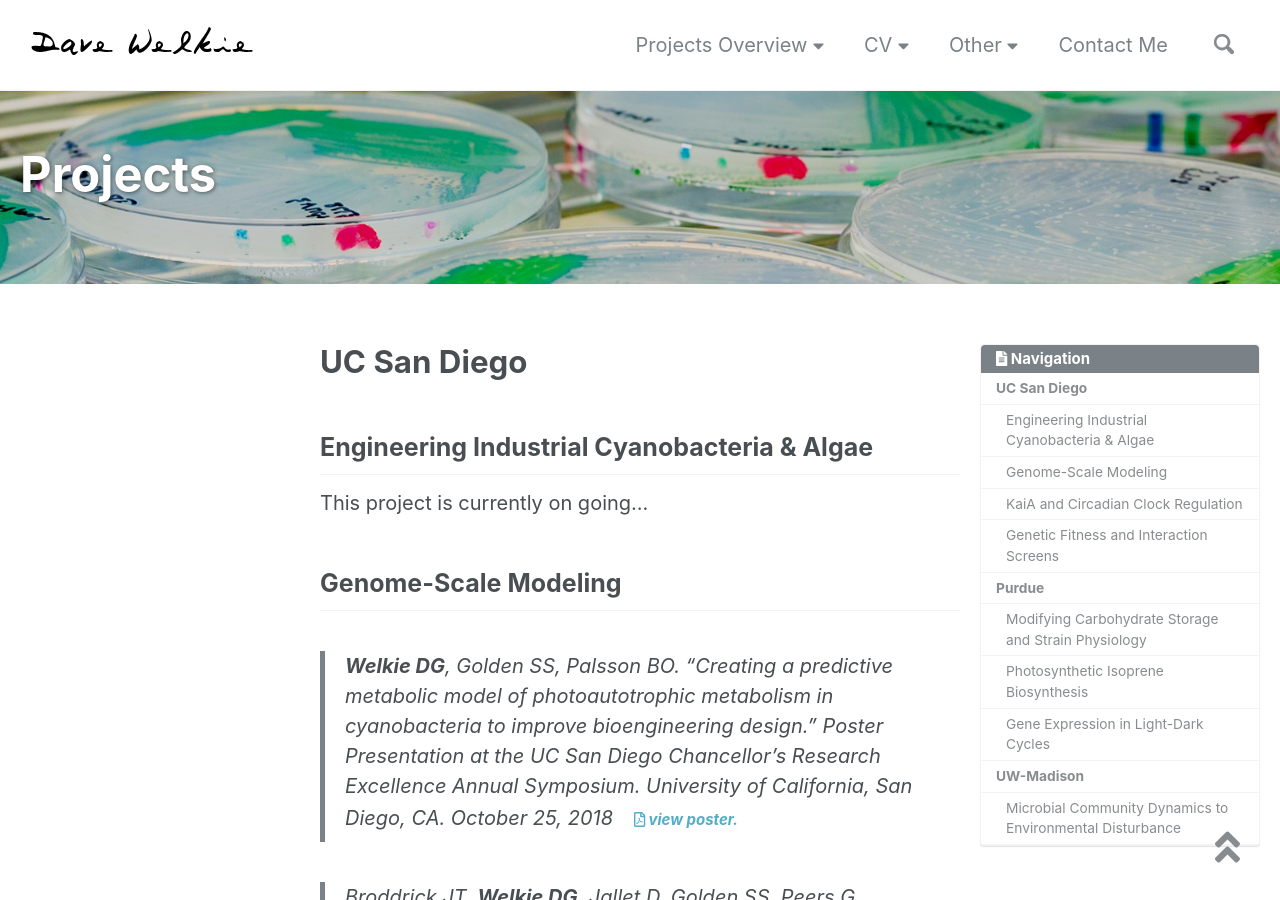
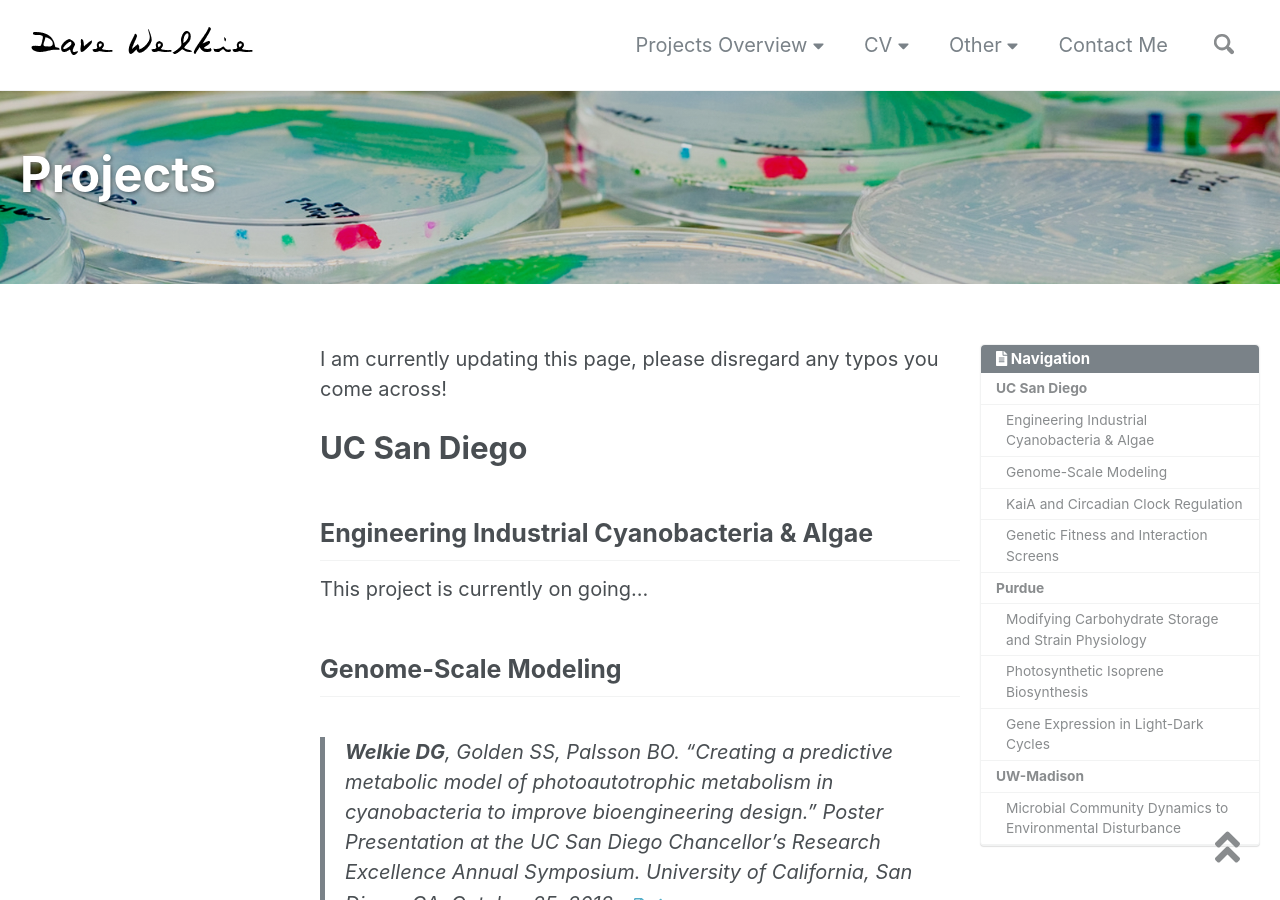
Before and after one commit to dwelkie/dwelkie.github.io, a Jekyll site: the page built from _pages/projects.md, in a window 1280 px wide and 900 px high. Built offline with Jekyll 4.4.1, drawn with Linux system fonts in a browser that asks for light colours; nearby versions of some CDN libraries.

Commit message:
Update projects.md

```diff
--- a/_pages/projects.md
+++ b/_pages/projects.md
@@ -10,7 +10,7 @@ toc_sticky: true
 author_profile: false
 
 ---
-
+I am currently updating this page, please disregard any typos you come across!
 # UC San Diego
 
 ## Engineering Industrial Cyanobacteria & Algae
```
